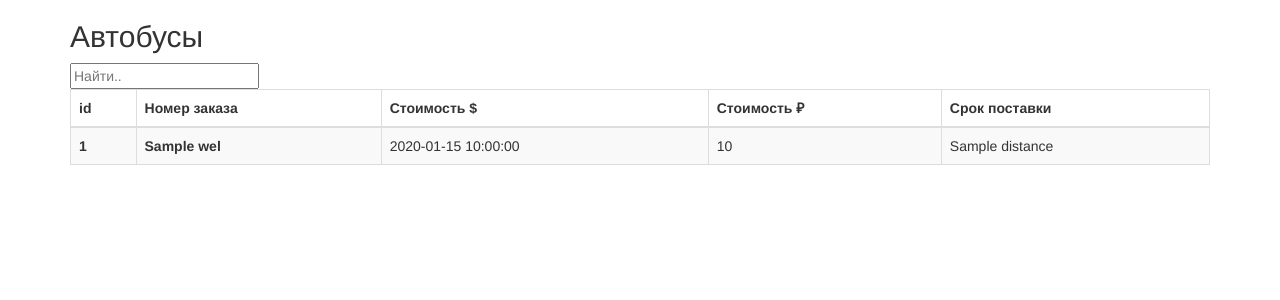
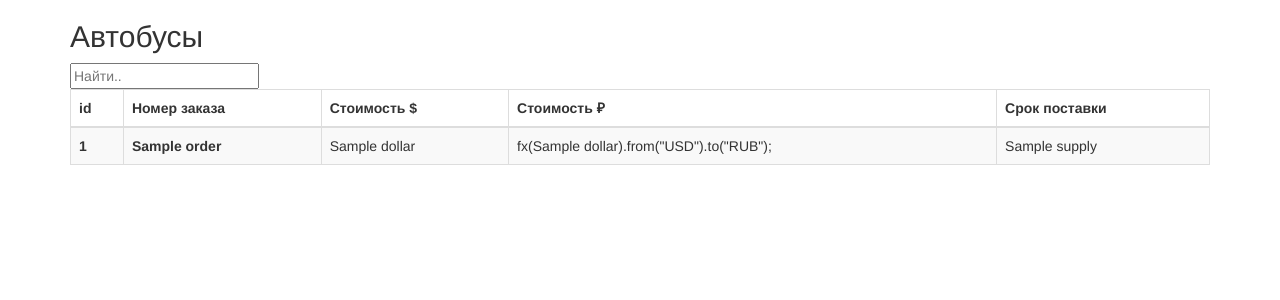
Before and after one commit to Xamerzaev/Google_sheets_api, a Python web app: template core/templates/index.html in a window 1280 px wide. Shown: the top 300 px of the page. Run offline with Jinja, Linux system fonts and the light colour scheme; the template is opened without the code that fills it: most values are stand-ins (such as "Sample title", 1, 10 or a date in 2020); some libraries are stand-ins or nearby versions.

Commit message:
google sheets

```diff
--- a/core/conversion.py
+++ /dev/null
@@ -1 +0,0 @@
-from datetime import datetime
--- a/core/models.py
+++ b/core/models.py
@@ -7,7 +7,7 @@ class Table(db.Model):
     id = db.Column (db.Integer(), primary_key=True) #ИД столбца
     order  = db.Column (db.Integer(), nullable = False) # НОМЕР ЗАКАЗА
     dollar  = db.Column (db.Integer(), nullable = False) # СТОИМОСТЬ В ДОЛЛАРАХ
-    supply  = db.Column (db.Integer(), nullable = False) # СРОКИ ПОСТАВКИ
+    supply  = db.Column (db.DateTime(), nullable = False) # СРОКИ ПОСТАВКИ
 
     def __init__(self, order, dollar, supply):
         self.order = order
--- a/core/templates/index.html
+++ b/core/templates/index.html
@@ -1,5 +1,6 @@
 {% extends 'base.html' %}
 {% block content %}
+<script src="https://www.cbr-xml-daily.ru/money.js"></script>
 
     <div class="container">
     <h2>Автобусы</h2>
@@ -19,10 +20,10 @@
                 {% for value in values.items %}
                 <tr>
                     <th>{{value.id}}</th>
-                    <th>{{wel.title}}</th>
-                    <td>{{wel.date}}</td>
-                    <td>{{wel.quantity}}</td>
-                    <td>{{wel.distance}}</td>
+                    <th>{{value.order}}</th>
+                    <td>{{value.dollar}}</td>
+                    <td>fx({{value.dollar}}).from("USD").to("RUB");</td>
+                    <td>{{value.supply}}</td>
                 {% endfor %}
                 </tr>
             </tbody>
--- a/docker-compose.debug.yml
+++ b/docker-compose.debug.yml
@@ -11,4 +11,4 @@ services:
       - 5002:5002
       - 5678:5678
     environment:
-      - FLASK_APP=run.py
+      - FLASK_APP=env/lib/python3.8/site-packages/flask/app.py
--- a/google_sheets.py
+++ b/google_sheets.py
@@ -1,3 +1,4 @@
+from datetime import date, datetime
 from pprint import pprint
 
 import httplib2
@@ -43,6 +44,7 @@ supply = service.spreadsheets().values().get(
     majorDimension='COLUMNS'
 ).execute()
 
+
 def add_values_to_db(order, dollar, supply):
 
     """
```
Also changed, not shown: README.md, 1 other file.
